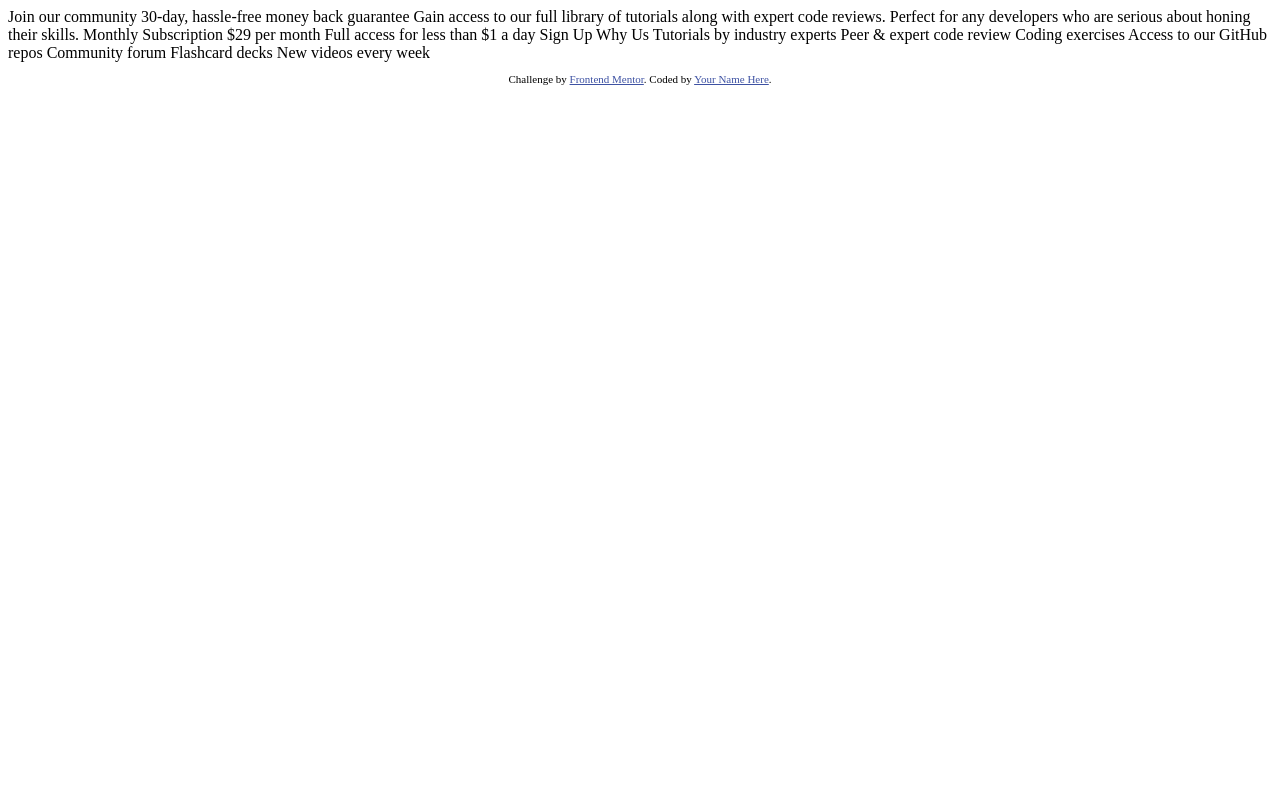
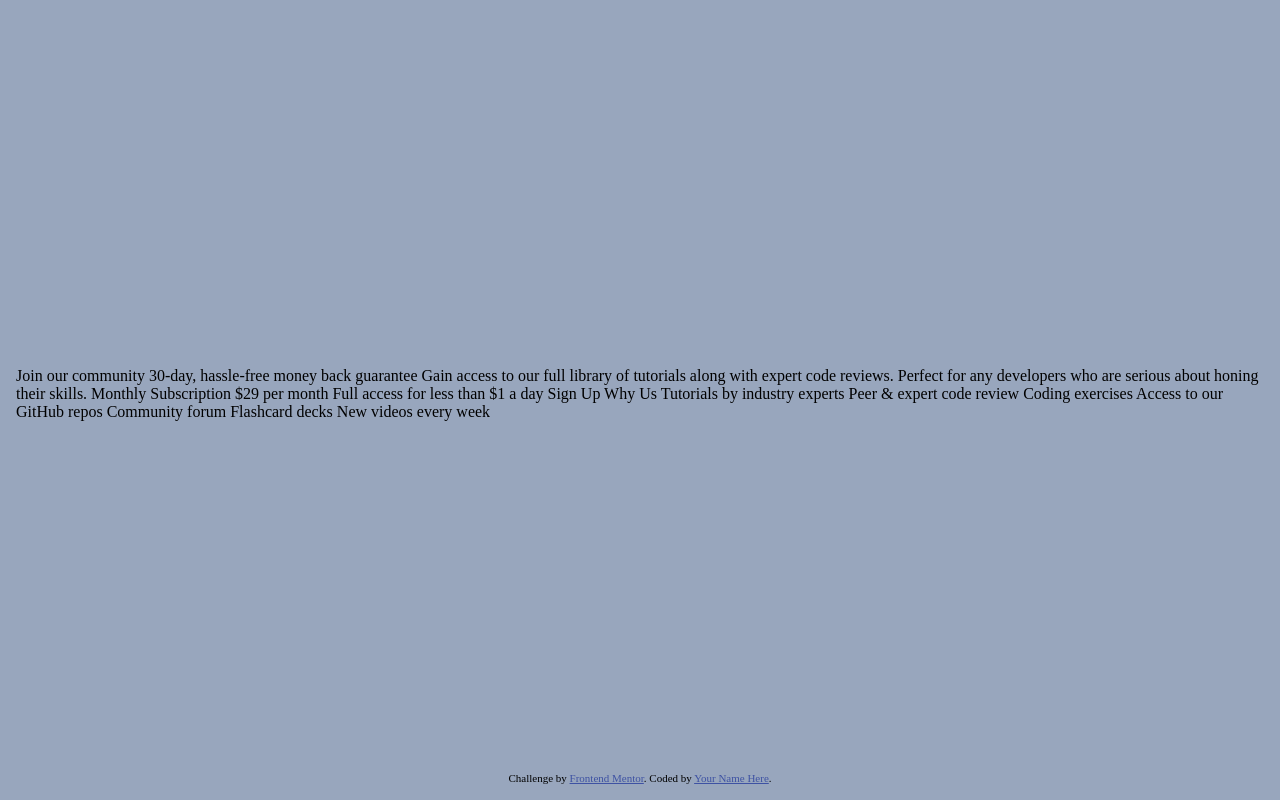
Before and after one commit to NorimNori/single-price-grid-component, a plain HTML site: page index.html in a window 1280 px wide. Drawn offline with Linux system fonts and the light colour scheme.

Commit message:
feat: add SCSS styles folder

```diff
--- a/index.html
+++ b/index.html
@@ -3,7 +3,7 @@
 <head>
   <meta charset="UTF-8">
   <meta name="viewport" content="width=device-width, initial-scale=1.0">
-
+  <link rel="stylesheet" href="./styles/index.css">
   <link rel="icon" type="image/png" sizes="32x32" href="./images/favicon-32x32.png">
 
   <title>Frontend Mentor | Single Price Grid Component</title>
--- /dev/null
+++ b/styles/_colors.scss
@@ -0,0 +1,5 @@
+$cyan: hsl(179, 62%, 43%);
+$brightYellow: hsl(71, 73%, 54%);
+
+$lightGray: hsl(204, 43%, 93%);
+$grayishBlue: hsl(218, 22%, 67%);
--- /dev/null
+++ b/styles/_mixins.scss
@@ -0,0 +1,4 @@
+@mixin centerGrid {
+    display: grid;
+    place-items: center;
+}
--- /dev/null
+++ b/styles/_styleFormatting.scss
@@ -0,0 +1,47 @@
+@use 'mixins';
+@use 'colors';
+
+@mixin formatting {
+    *,
+    *::before,
+    *::after {
+        box-sizing: border-box;
+    }
+
+    html {
+        -moz-text-size-adjust: none;
+        -webkit-text-size-adjust: none;
+        text-size-adjust: none;
+    }
+
+    body, h1, h2, h3, p {
+        margin-block-end: 0;
+        margin-block-start: 0;
+    }
+
+    h1, h2, h3 {
+        line-height: 1.1;
+    }
+
+    ul{
+        list-style: none;
+    }
+
+    img {
+        max-width: 100%;
+        display: block;
+      }
+
+    a:not([class]) {
+        text-decoration-skip-ink: auto;
+    }
+
+    body {
+        @include mixins.centerGrid;
+        grid-template-rows: 1fr auto;
+        height: 100vh;
+        padding: 1rem;
+        margin: 0;
+        background-color: colors.$grayishBlue;
+    }
+}
--- /dev/null
+++ b/styles/index.scss
@@ -0,0 +1,3 @@
+@use 'styleFormatting';
+
+@include styleFormatting.formatting;
```
Also changed, not shown: styles/index.css (added).
